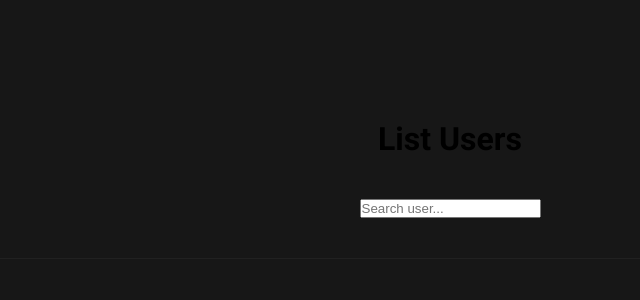
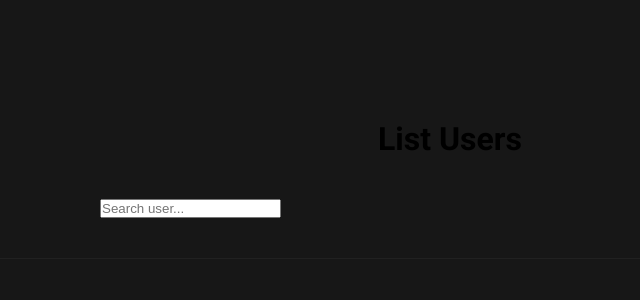
Before and after one commit to adriel-mp3/challenge-uniondevelopers, a React (Vite) app: page / in a window 1280 px wide. Shown: the top 300 px of the page, without its empty margins (190-830 px from the left). Built offline with nearby package versions, Linux system fonts and the light colour scheme; the HTML template or start-up script is replaced by a standard one.

Commit message:
feat: add home page header styles

```diff
--- a/src/styles/pages/_home.scss
+++ b/src/styles/pages/_home.scss
@@ -1,7 +1,4 @@
 .home-header {
-  display: flex;
-  flex-direction: column;
-  align-items: center;
   margin: 120px auto 40px auto;
   padding: 0 40px;
   border-bottom: 1px solid $border-color--dark100;
@@ -11,7 +8,9 @@
     text-align: center;
   }
 
-  input {
+  .input-wrapper {
+    max-width: 700px;
+    margin: 0 auto;
     margin-bottom: 40px;
   }
 }
```
